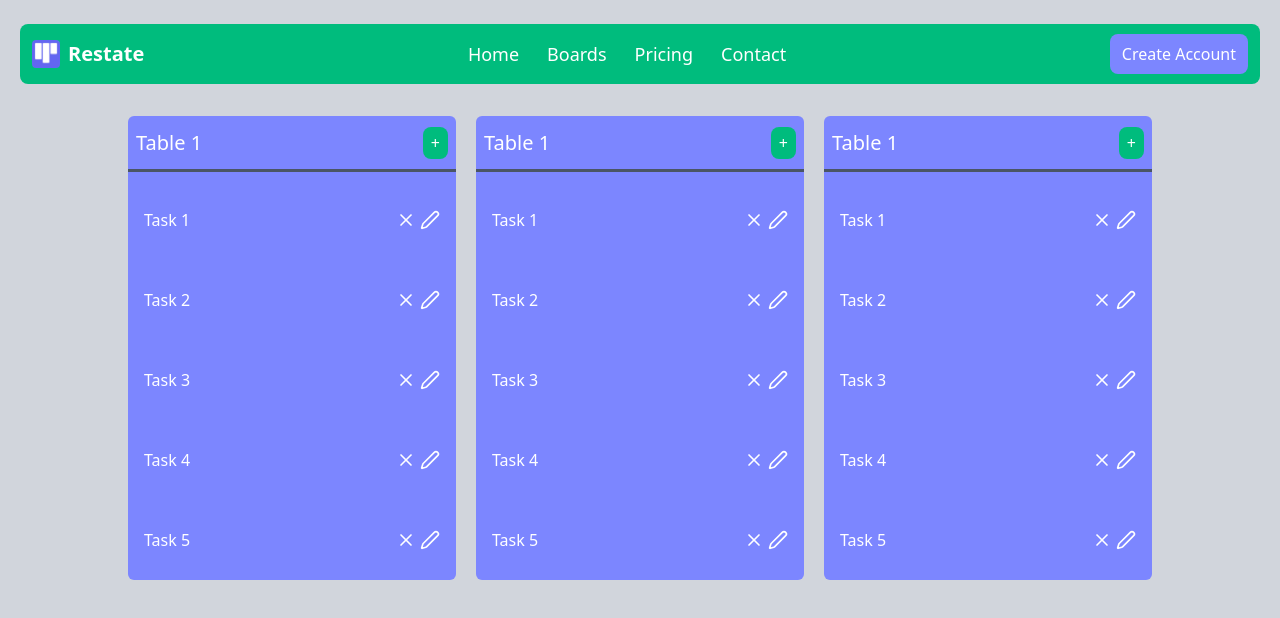
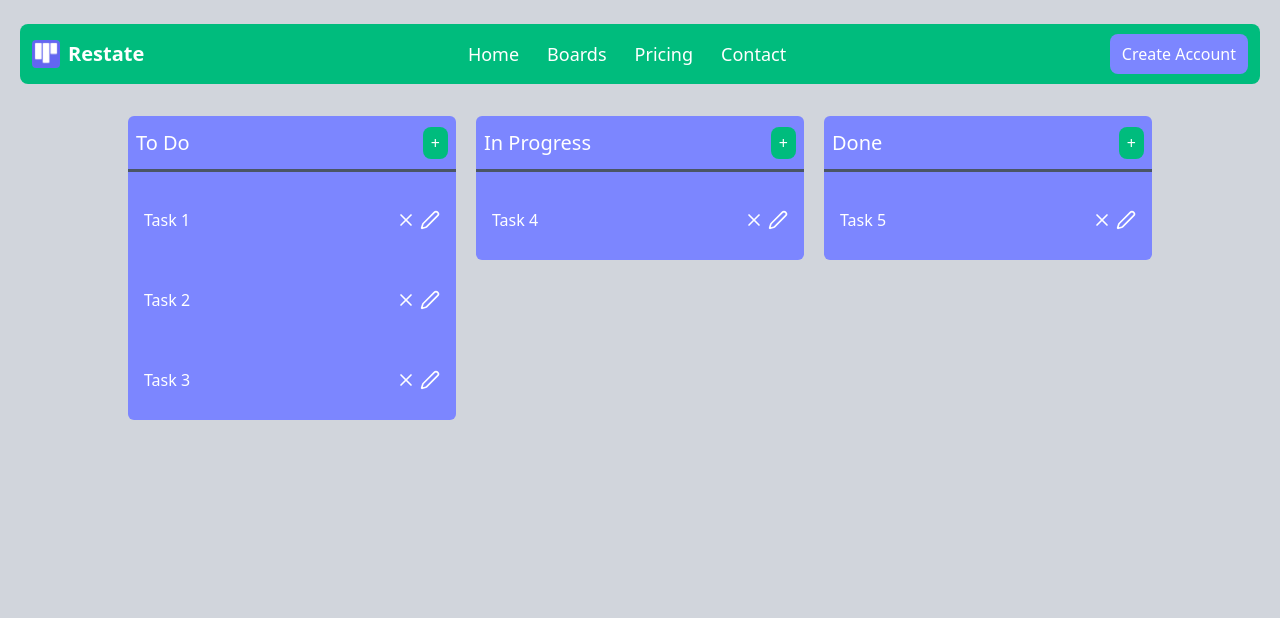
Before and after one commit to paul1029-ife/progress-board-vue, a Vue app: page / in a window 1280 px wide. Shown: the top 618 px of the page. Built offline with nearby package versions, Linux system fonts and the light colour scheme; the HTML template or start-up script is replaced by a standard one.

Commit message:
feat: Add Drag functionality with native drag api.

```diff
--- a/src/App.vue
+++ b/src/App.vue
@@ -1,17 +1,35 @@
 <script setup>
+import { ref } from 'vue'
 import Navbar from './components/Navbar.vue'
 import DragColumn from './components/DragColumn.vue'
 
-const items = ['Task 1', 'Task 2', 'Task 3', 'Task 4', 'Task 5']
+const columns = ref({
+  'To Do': ['Task 1', 'Task 2', 'Task 3'],
+  'In Progress': ['Task 4'],
+  Done: ['Task 5'],
+})
+
+const handleItemDrop = ({ item, columnId }) => {
+  Object.keys(columns.value).forEach((key) => {
+    columns.value[key] = columns.value[key].filter((i) => i !== item)
+  })
+
+  // Add item to the target column
+  columns.value[columnId].push(item)
+}
 </script>
 
 <template>
   <div class="bg-gray-300 min-h-screen pt-6 flex flex-col gap-8">
     <Navbar />
-    <div class="flex items-center justify-center gap-5">
-      <DragColumn header="Table 1" :items="items" />
-      <DragColumn header="Table 1" :items="items" />
-      <DragColumn header="Table 1" :items="items" />
+    <div class="flex items-start justify-center gap-5">
+      <DragColumn
+        v-for="(items, header) in columns"
+        :key="header"
+        :header="header"
+        :items="items"
+        @item-drop="handleItemDrop"
+      />
     </div>
   </div>
 </template>
--- a/src/components/DragColumn.vue
+++ b/src/components/DragColumn.vue
@@ -1,19 +1,48 @@
 <template>
-  <div class="w-82 h-fit min-h-32 bg-indigo-400 rounded-md text-white">
+  <div
+    class="w-82 h-fit min-h-32 bg-indigo-400 rounded-md text-white"
+    @dragover.prevent
+    @drop="onDrop"
+  >
     <div class="border-b-3 flex justify-between items-center px-2 py-1 h-14 border-b-gray-600">
       <p class="text-xl">{{ header }}</p>
       <button class="bg-emerald-500 px-2 py-1 rounded-lg cursor-pointer">+</button>
     </div>
     <ul class="pt-2">
-      <DragItem v-for="(item, index) in items" :item="item" :key="index" />
+      <DragItem
+        v-for="(item, index) in items"
+        :item="item"
+        :key="index"
+        @dragstart="onDragStart"
+        @dragend="onDragEnd"
+      />
     </ul>
   </div>
 </template>
 
-<script setup>
+<script setup lang="ts">
 import DragItem from './DragItem.vue'
-defineProps({
+
+const props = defineProps({
   header: String,
-  items: Array,
+  items: Array as () => string[],
 })
+
+const emit = defineEmits(['itemDrop', 'itemDragStart', 'itemDragEnd'])
+
+const onDrop = (e: DragEvent) => {
+  e.preventDefault()
+  const item = e.dataTransfer?.getData('text/plain')
+  if (item) {
+    emit('itemDrop', { item, columnId: props.header })
+  }
+}
+
+const onDragStart = (e: DragEvent) => {
+  emit('itemDragStart', { event: e, columnId: props.header })
+}
+
+const onDragEnd = (e: DragEvent) => {
+  emit('itemDragEnd', { event: e, columnId: props.header })
+}
 </script>
--- a/src/components/DragItem.vue
+++ b/src/components/DragItem.vue
@@ -1,6 +1,9 @@
 <template>
   <li
     class="px-4 py-7 hover:bg-indigo-500 transition-all cursor-grab rounded-lg flex justify-between"
+    draggable="true"
+    @dragstart="onDragStart"
+    @dragend="onDragEnd"
   >
     {{ item }}
     <div class="flex gap-1 text items-center">
@@ -10,9 +13,24 @@
   </li>
 </template>
 
-<script setup>
+<script setup lang="ts">
 import { X, Pen } from 'lucide-vue-next'
-defineProps({
+
+const props = defineProps({
   item: String,
 })
+
+const emit = defineEmits(['dragstart', 'dragend'])
+
+const onDragStart = (e: DragEvent) => {
+  if (e.dataTransfer) {
+    e.dataTransfer.effectAllowed = 'move'
+    e.dataTransfer.setData('text/plain', props.item || '')
+  }
+  emit('dragstart', e)
+}
+
+const onDragEnd = (e: DragEvent) => {
+  emit('dragend', e)
+}
 </script>
--- a/src/components/Navbar.vue
+++ b/src/components/Navbar.vue
@@ -1,5 +1,4 @@
 <script setup>
-import { ref, onMounted } from 'vue'
 import logo from '@/assets/logo.png'
 </script>
 
```
